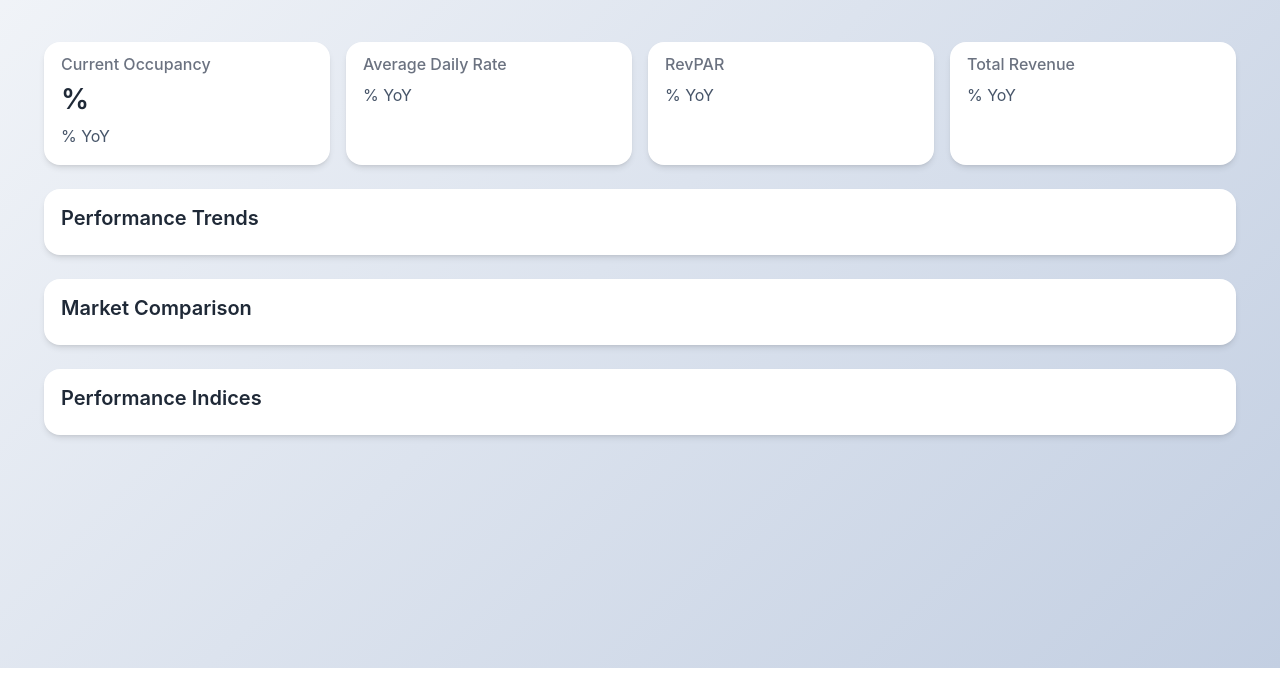
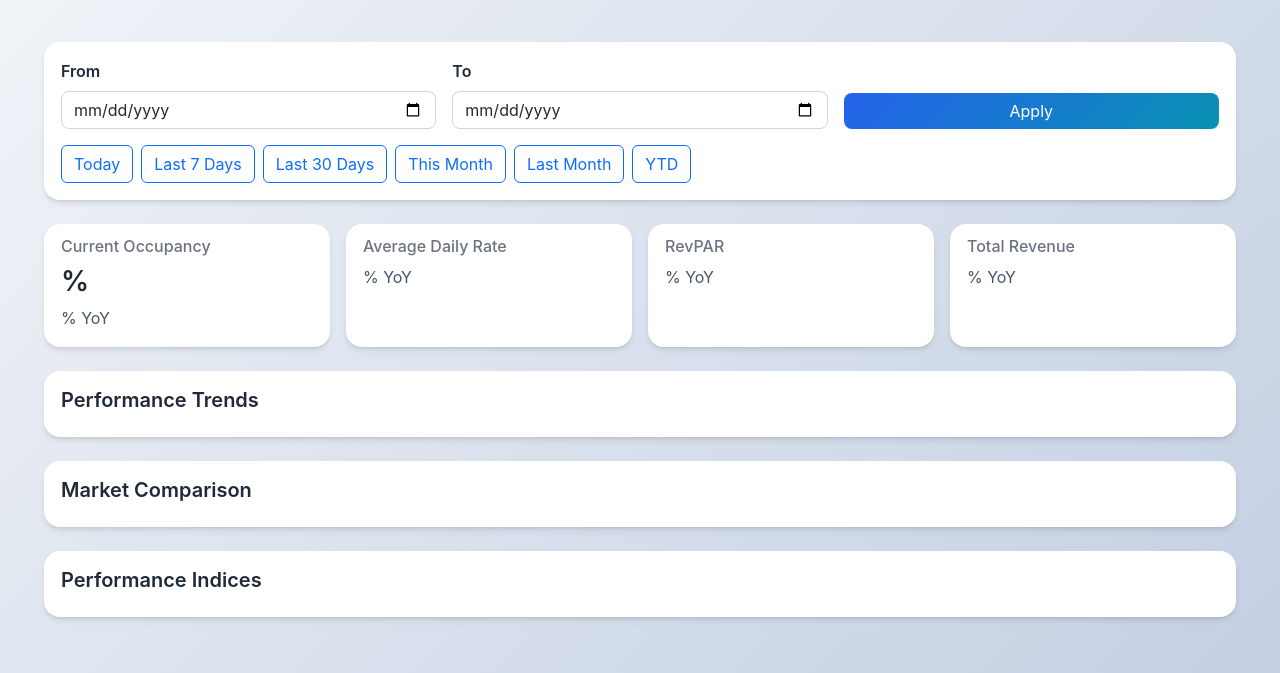
Before and after one commit to abdelmanem/BenchstayV2, a Django app: template templates/reporting/hotel_performance.html in a window 1280 px wide. Shown: the part 208-881 px from the top of the page. Run offline with Django 5.2, Linux system fonts and the light colour scheme; the template is opened without the code that fills it, so the values that code supplies are empty; some libraries are stand-ins or nearby versions.

Commit message:
add quick date filter

```diff
--- a/templates/reporting/hotel_performance.html
+++ b/templates/reporting/hotel_performance.html
@@ -10,6 +10,40 @@
         <div class="col-12">
             <h2 class="mb-3">{{ hotel.name }} - Performance Report</h2>
             <p class="text-muted">Report Period: {{ start_date|date:"F j, Y" }} - {{ end_date|date:"F j, Y" }}</p>
+        </div>
+    </div>
+
+    <!-- Date Filter + Quick Filters -->
+    <div class="row mb-4">
+        <div class="col-12">
+            <div class="card">
+                <div class="card-body">
+                    <form method="POST" id="date-filter-form" class="row g-3 align-items-end">
+                        {% csrf_token %}
+                        <div class="col-md-4">
+                            <label for="start_date" class="form-label fw-semibold">From</label>
+                            <input type="date" class="form-control" id="start_date" name="start_date" value="{{ start_date|date:'Y-m-d' }}" required>
+                        </div>
+                        <div class="col-md-4">
+                            <label for="end_date" class="form-label fw-semibold">To</label>
+                            <input type="date" class="form-control" id="end_date" name="end_date" value="{{ end_date|date:'Y-m-d' }}" required>
+                        </div>
+                        <div class="col-md-4">
+                            <button type="submit" class="btn btn-primary w-100">
+                                <i class="bi bi-funnel"></i> Apply
+                            </button>
+                        </div>
+                    </form>
+                    <div class="d-flex flex-wrap gap-2 mt-3" aria-label="Quick date filters">
+                        <button type="button" class="btn btn-outline-primary" data-qf="today">Today</button>
+                        <button type="button" class="btn btn-outline-primary" data-qf="last7">Last 7 Days</button>
+                        <button type="button" class="btn btn-outline-primary" data-qf="last30">Last 30 Days</button>
+                        <button type="button" class="btn btn-outline-primary" data-qf="thisMonth">This Month</button>
+                        <button type="button" class="btn btn-outline-primary" data-qf="lastMonth">Last Month</button>
+                        <button type="button" class="btn btn-outline-primary" data-qf="ytd">YTD</button>
+                    </div>
+                </div>
+            </div>
         </div>
     </div>
 
@@ -119,4 +153,66 @@
 
 {% block extra_js %}
 <script src="https://cdn.plot.ly/plotly-latest.min.js"></script>
+<script>
+document.addEventListener('DOMContentLoaded', function() {
+    setupQuickFilters();
+});
+
+function setupQuickFilters() {
+    const form = document.getElementById('date-filter-form');
+    const startInput = document.getElementById('start_date');
+    const endInput = document.getElementById('end_date');
+    if (!form || !startInput || !endInput) return;
+
+    function fmt(d) {
+        const m = d.getMonth() + 1;
+        const day = d.getDate();
+        return `${d.getFullYear()}-${String(m).padStart(2,'0')}-${String(day).padStart(2,'0')}`;
+    }
+
+    function setAndSubmit(start, end) {
+        startInput.value = fmt(start);
+        endInput.value = fmt(end);
+        form.submit();
+    }
+
+    function onQuick(range) {
+        const now = new Date();
+        const today = new Date(now.getFullYear(), now.getMonth(), now.getDate());
+        switch(range) {
+            case 'today':
+                setAndSubmit(today, today);
+                break;
+            case 'last7': {
+                const s = new Date(today);
+                s.setDate(s.getDate() - 6);
+                setAndSubmit(s, today);
+                break; }
+            case 'last30': {
+                const s = new Date(today);
+                s.setDate(s.getDate() - 29);
+                setAndSubmit(s, today);
+                break; }
+            case 'thisMonth': {
+                const s = new Date(today.getFullYear(), today.getMonth(), 1);
+                const e = new Date(today.getFullYear(), today.getMonth() + 1, 0);
+                setAndSubmit(s, e);
+                break; }
+            case 'lastMonth': {
+                const s = new Date(today.getFullYear(), today.getMonth() - 1, 1);
+                const e = new Date(today.getFullYear(), today.getMonth(), 0);
+                setAndSubmit(s, e);
+                break; }
+            case 'ytd': {
+                const s = new Date(today.getFullYear(), 0, 1);
+                setAndSubmit(s, today);
+                break; }
+        }
+    }
+
+    document.querySelectorAll('[data-qf]').forEach(btn => {
+        btn.addEventListener('click', () => onQuick(btn.getAttribute('data-qf')));
+    });
+}
+</script>
 {% endblock %}
```
